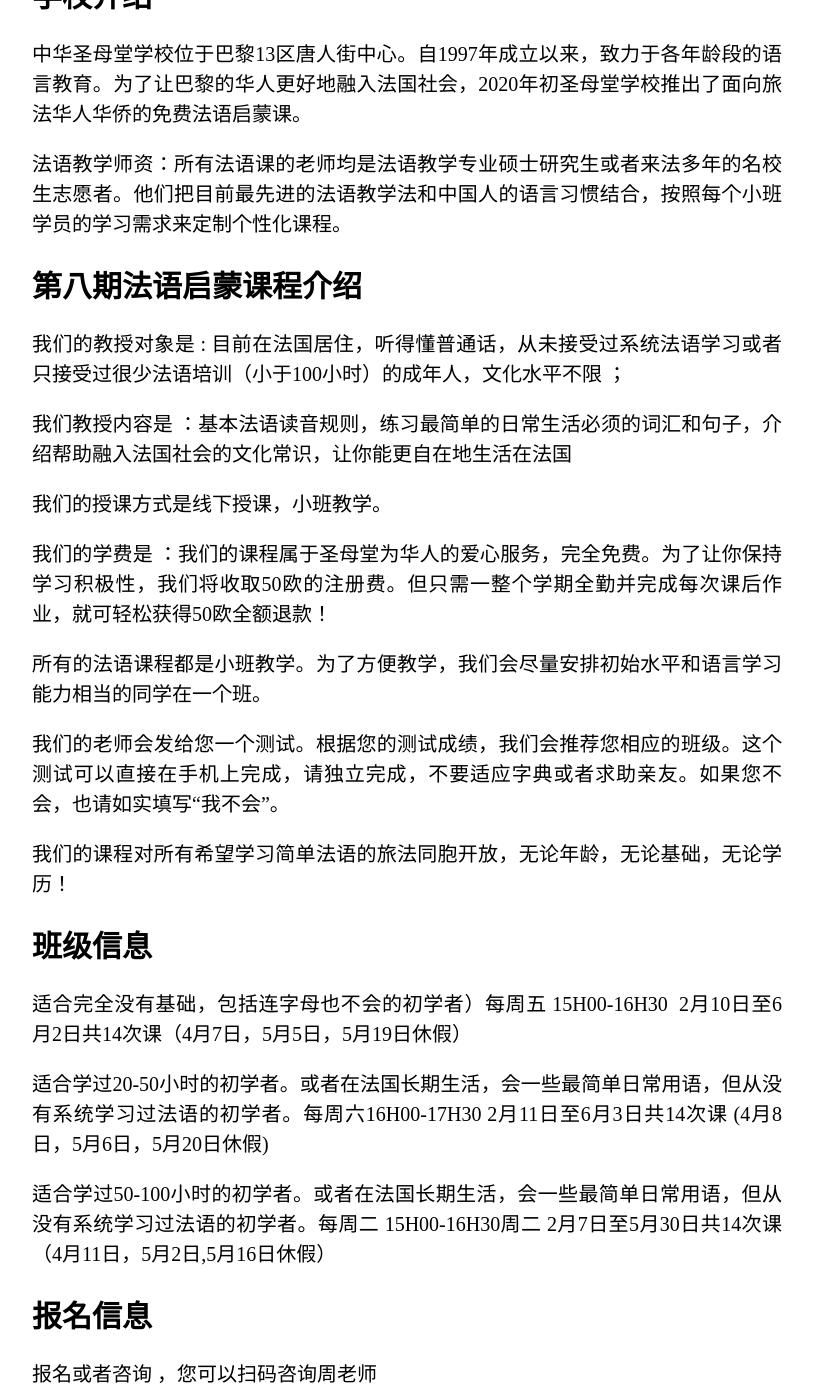
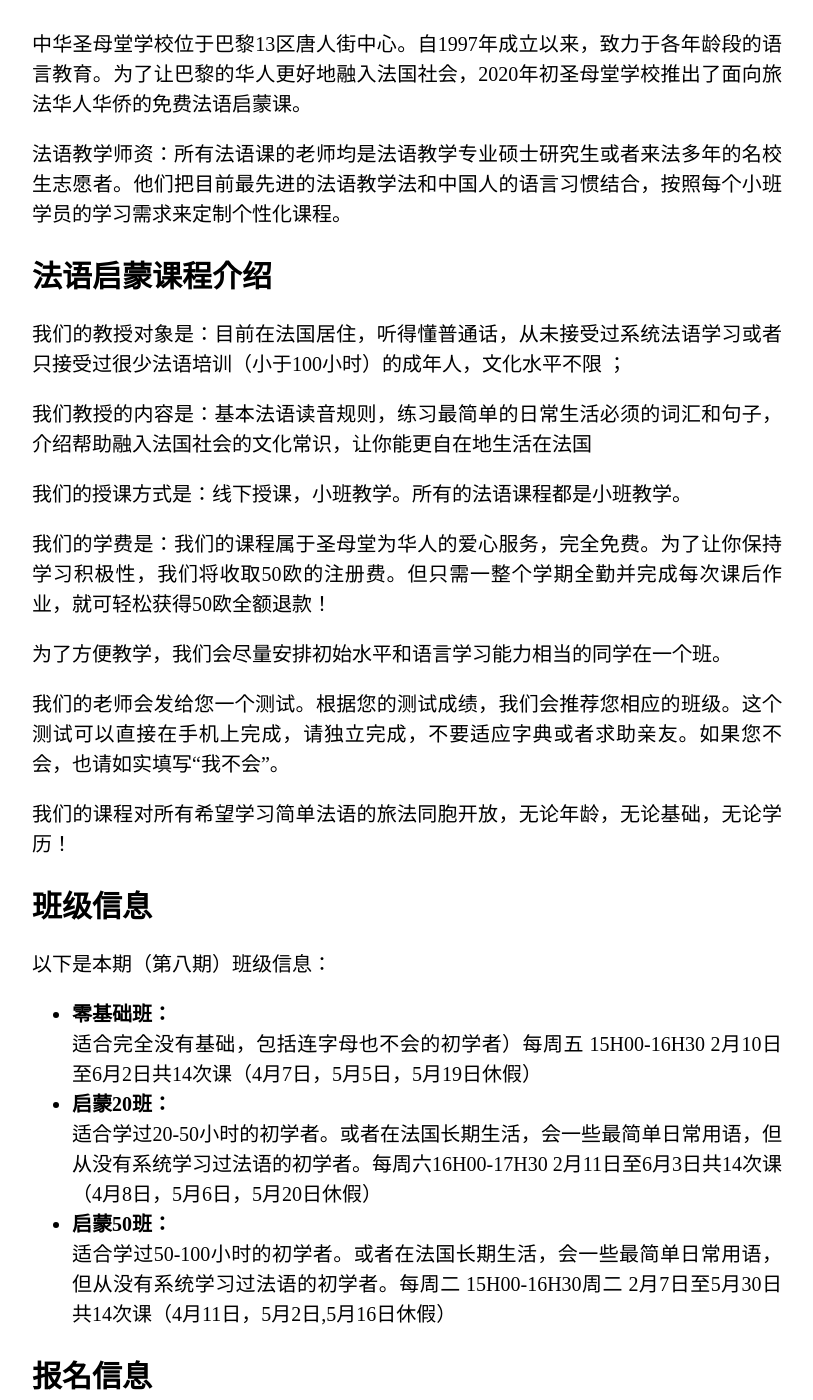
Before and after one commit to keinriesenradinparis/testing_local, a Jekyll site: the page built from _posts/French/2023-09-22-法语报名.md, in a window 1280 px wide and 1400 px high, scrolled down 215 px. Shown: the whole window, without its empty margins (233-1046 px from the left). Built offline with Jekyll 4.4.1, drawn with Linux system fonts in a browser that asks for light colours; some of the changed text lies outside the part shown.

Commit message:
update ndc

```diff
--- a/_posts/French/2023-09-22-法语报名.md
+++ b/_posts/French/2023-09-22-法语报名.md
@@ -7,23 +7,25 @@
 layout: page_light
 ---
 
+圣母堂学校服务巴黎华人 帮助华人融入
+
 ## 学校介绍
 
 中华圣母堂学校位于巴黎13区唐人街中心。自1997年成立以来，致力于各年龄段的语言教育。为了让巴黎的华人更好地融入法国社会，2020年初圣母堂学校推出了面向旅法华人华侨的免费法语启蒙课。
 
 法语教学师资：所有法语课的老师均是法语教学专业硕士研究生或者来法多年的名校生志愿者。他们把目前最先进的法语教学法和中国人的语言习惯结合，按照每个小班学员的学习需求来定制个性化课程。
 
-## 第八期法语启蒙课程介绍
+## 法语启蒙课程介绍
 
-我们的教授对象是&nbsp;:&nbsp;目前在法国居住，听得懂普通话，从未接受过系统法语学习或者只接受过很少法语培训（小于100小时）的成年人，文化水平不限&nbsp;；
+我们的教授对象是：目前在法国居住，听得懂普通话，从未接受过系统法语学习或者只接受过很少法语培训（小于100小时）的成年人，文化水平不限&nbsp;；
 
-我们教授内容是&nbsp;：基本法语读音规则，练习最简单的日常生活必须的词汇和句子，介绍帮助融入法国社会的文化常识，让你能更自在地生活在法国
+我们教授的内容是：基本法语读音规则，练习最简单的日常生活必须的词汇和句子，介绍帮助融入法国社会的文化常识，让你能更自在地生活在法国
 
-我们的授课方式是线下授课，小班教学。
+我们的授课方式是：线下授课，小班教学。所有的法语课程都是小班教学。
 
-我们的学费是&nbsp;：我们的课程属于圣母堂为华人的爱心服务，完全免费。为了让你保持学习积极性，我们将收取50欧的注册费。但只需一整个学期全勤并完成每次课后作业，就可轻松获得50欧全额退款！
+我们的学费是：我们的课程属于圣母堂为华人的爱心服务，完全免费。为了让你保持学习积极性，我们将收取50欧的注册费。但只需一整个学期全勤并完成每次课后作业，就可轻松获得50欧全额退款！
 
-所有的法语课程都是小班教学。为了方便教学，我们会尽量安排初始水平和语言学习能力相当的同学在一个班。
+为了方便教学，我们会尽量安排初始水平和语言学习能力相当的同学在一个班。
 
 我们的老师会发给您一个测试。根据您的测试成绩，我们会推荐您相应的班级。这个测试可以直接在手机上完成，请独立完成，不要适应字典或者求助亲友。如果您不会，也请如实填写“我不会”。
 
@@ -31,21 +33,20 @@
 
 ## 班级信息
 
-适合完全没有基础，包括连字母也不会的初学者）每周五&nbsp;15H00-16H30&nbsp;&nbsp;2月10日至6月2日共14次课（4月7日，5月5日，5月19日休假）
-
-适合学过20-50小时的初学者。或者在法国长期生活，会一些最简单日常用语，但从没有系统学习过法语的初学者。每周六16H00-17H30 2月11日至6月3日共14次课&nbsp;(4月8日，5月6日，5月20日休假)
-
-适合学过50-100小时的初学者。或者在法国长期生活，会一些最简单日常用语，但从没有系统学习过法语的初学者。每周二 15H00-16H30周二&nbsp;2月7日至5月30日共14次课（4月11日，5月2日,5月16日休假）
+以下是本期（第八期）班级信息：
+- **零基础班：**
+  适合完全没有基础，包括连字母也不会的初学者）每周五 15H00-16H30 2月10日至6月2日共14次课（4月7日，5月5日，5月19日休假）
+- **启蒙20班：**
+  适合学过20-50小时的初学者。或者在法国长期生活，会一些最简单日常用语，但从没有系统学习过法语的初学者。每周六16H00-17H30 2月11日至6月3日共14次课（4月8日，5月6日，5月20日休假）
+- **启蒙50班：**
+  适合学过50-100小时的初学者。或者在法国长期生活，会一些最简单日常用语，但从没有系统学习过法语的初学者。每周二 15H00-16H30周二 2月7日至5月30日共14次课（4月11日，5月2日,5月16日休假）
 
 ## 报名信息
 
-报名或者咨询 ，您可以扫码咨询周老师
+报名或者咨询 ，您可以扫码咨询邓老师或周老师：
 
-点击[此链接](https://www.wjx.cn/vm/tTMojly.aspx)填写问卷或扫描以下二维码报名：
+![]({{ site.baseurl }}/assets/img/ndc/wechatqrcodez.jpeg)
+
+点击[此链接](https://www.wjx.cn/vm/tTMojly.aspx)填写问卷或扫描以下二维码进行测试：
 
 ![]({{ site.baseurl }}/assets/img/ndc/qrcode.jpeg)
-
-
-详请请咨询邓老师或周老师：
-
-![]({{ site.baseurl }}/assets/img/ndc/wechatqrcodez.jpeg)
```
Also changed, not shown: other parts of _posts/French/2023-09-22-法语报名.md (+1 -1 lines).
